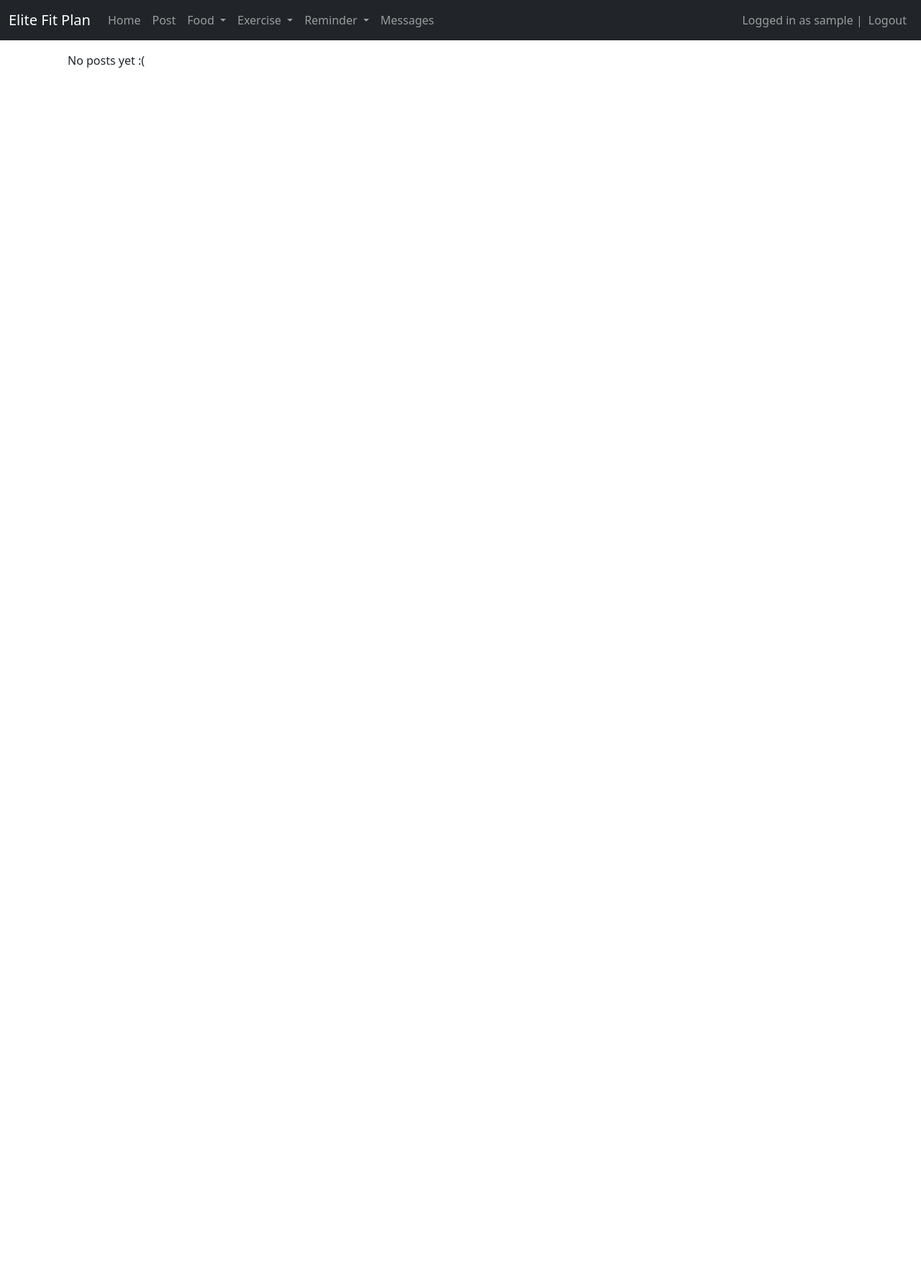
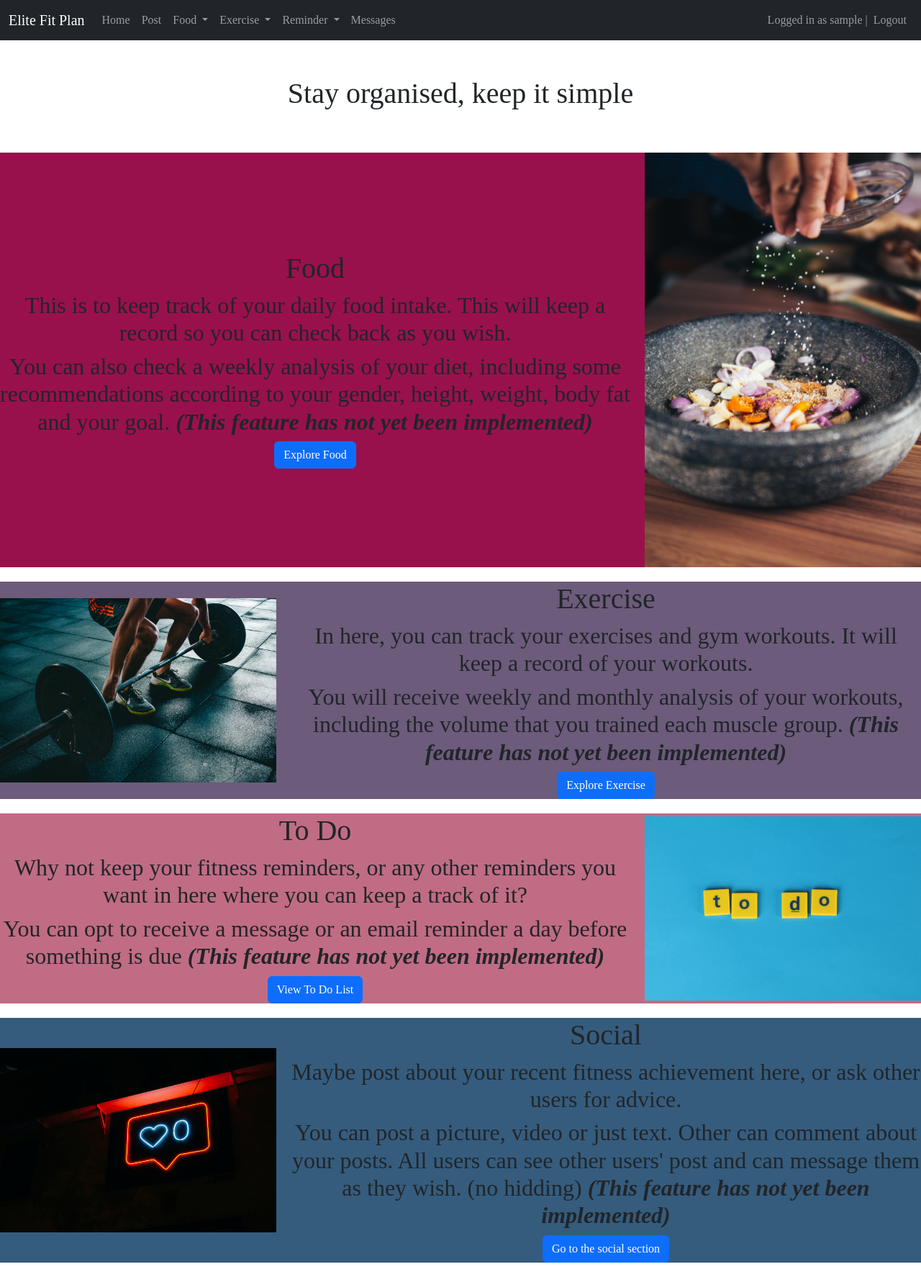
Before and after one commit to darius-hmi/personalOrganiser, a Django app: page / in a window 1280 px wide. Shown: the whole page at 72% size. Before the commit the page ends 94 px from the top, so only its background shows below. Run offline with Django 4.2, Linux system fonts and the light colour scheme; the visitor is signed in with stand-in values (Sample User, id 1); data that the repository does not hold is empty; parts of the project's set-up code (start-up, migrations or seed data) failed here and were passed over.

Commit message:
home page looking better

```diff
--- a/main/templates/main/base.html
+++ b/main/templates/main/base.html
@@ -1,11 +1,11 @@
 <!DOCTYPE html>
-{%load static%}
-<link rel="stylesheet" type="text/css" href="{% static 'css/base.css' %}">
 <html lang="en">
 <head>
     <meta charset="UTF-8">
     <meta name="viewport" content="width=device-width, initial-scale=1">
     <link href="https://cdn.jsdelivr.net/npm/bootstrap@5.3.2/dist/css/bootstrap.min.css" rel="stylesheet" integrity="sha384-T3c6CoIi6uLrA9TneNEoa7RxnatzjcDSCmG1MXxSR1GAsXEV/Dwwykc2MPK8M2HN" crossorigin="anonymous">
+    {%load static%}
+    <link rel="stylesheet" type="text/css" href="{% static 'css/base.css' %}">
     <title>{% block title %}My Site{% endblock %}</title>
 </head>
 
@@ -77,7 +77,7 @@
              </div>
          </div>
      </nav>
-     <div class="container">
+     <div class="container-fluid full-width">
          {% block content %}
          {% endblock %}
      </div>
--- a/main/templates/main/home.html
+++ b/main/templates/main/home.html
@@ -2,14 +2,10 @@
 {% block title %}Home Page{% endblock %}
 {% block content %}
 
-<style>
-  .card-body p {
-  white-space: pre-line;
-  }
-</style>
 
-
-<div class="container mt-3">
+<!-- Section for Posts -->
+<!-- <section id="posts-section" class="link-section full-width posts-section">
+  <h2>Latest Posts</h2>
   {% for post in posts %}
     <div class="card mb-3" style="width: 100%;">
       <div class="card-header"><strong>@{{ post.author.username }}</strong></div>
@@ -30,5 +26,56 @@
   {% empty %}
     <p>No posts yet :(</p>
   {% endfor %}
-</div>
+</section> -->
+
+<!-- Section for Links -->
+<section id="links-section" class="link-section full-width">
+  <div class="section-heading">
+    <h1>Stay organised, keep it simple</h1>
+  </div>
+  <!-- Food Link Section -->
+  <div class="food-section">
+    <div class="food-content">
+      <h1>Food</h3>
+      <h2>This is to keep track of your daily food intake. This will keep a record so you can check back as you wish.</h2>
+      <h2>You can also check a weekly analysis of your diet, including some recommendations according to your gender, height, weight, body fat and your goal.<i><b> (This feature has not yet been implemented)</b></i></h2>
+      <a href="/create-food" class="btn btn-primary">Explore Food</a>
+    </div>
+    <img src="/static/images/food.jpg" alt="Food" class="food-image">
+  </div>
+
+
+  <!-- Exercise Link Section -->
+  <div class="exercise-section">
+    <img src="/static/images/exercise.jpg" alt="Exercise" class="exercise-image">
+    <div class="exercise-content">
+      <h1>Exercise</h3>
+      <h2>In here, you can track your exercises and gym workouts. It will keep a record of your workouts.</h2>
+      <h2>You will receive weekly and monthly analysis of your workouts, including the volume that you trained each muscle group.<i><b> (This feature has not yet been implemented)</b></i></h2>
+      <a href="/addExercise" class="btn btn-primary">Explore Exercise</a>
+    </div>
+  </div>
+
+  <div class="todo-section">
+    <div class="todo-content">
+      <h1>To Do</h3>
+      <h2>Why not keep your fitness reminders, or any other reminders you want in here where you can keep a track of it?</h2>
+      <h2>You can opt to receive a message or an email reminder a day before something is due<i><b> (This feature has not yet been implemented)</b></i></h2>
+      <a href="/toDoList" class="btn btn-primary">View To Do List</a>
+    </div>
+    <img src="/static/images/reminder.jpg" alt="to do" class="todo-image">
+  </div>
+
+  <div class="post-section">
+    <img src="/static/images/social.jpg" alt="social" class="post-image">
+    <div class="post-content">
+      <h1>Social</h3>
+      <h2>Maybe post about your recent fitness achievement here, or ask other users for advice.</h2>
+      <h2>You can post a picture, video or just text. Other can comment about your posts. All users can see other users' post and can message them as they wish. (no hidding)<i><b> (This feature has not yet been implemented)</b></i></h2>
+      <a href="/create-post" class="btn btn-primary">Go to the social section</a>
+    </div>
+
+  </div>
+
+</section>
 {% endblock %}
--- a/static/css/base.css
+++ b/static/css/base.css
@@ -47,4 +47,104 @@
     background-position: center; /* Center the background image */
 }
 
+.container {
+    width: 100%;
+}
+.card-body p {
+    white-space: pre-line;
+}
+.link-section {
+    border-radius: 10px;
+    margin-bottom: 20px; /* Add margin between sections */
+    padding: 0px;
+    width: 100%; /* Make the link section full width */
+    display: flex; /* Use flexbox */
+    justify-content: center; /* Center align the items */
+    flex-direction: column; /* Align items vertically */
+    text-align: center;
+}
+.food-section, .exercise-section, .todo-section, .posts-section {
+    text-align: center; /* Center align text */
+    margin-bottom: 20px; /* Add margin between sections */
+}
+.food-section {
+    background-color: #99114c; /* Light orange background */
+    display: flex;
+    align-items: center;
+}
+.exercise-section {
+    background-color: #6C5B7B; /* Light purple background */
+    display: flex;
+    align-items: center;
+}
+.todo-section {
+    background-color: #C06C84; /* Light pink background */
+    display: flex;
+    align-items: center;
+}
+.post-section {
+    background-color: #355C7D; /* Light blue background */
+    display: flex;
+    align-items: center;
+}
+
+.section-heading {
+    margin-top: 50px; /* Adjust margin-top as needed */
+    margin-bottom: 50px;
+    text-align: center; /* Align text to the center */
+}
+
+.section-heading h1 {
+    font-size: 40px; /* Adjust font size as needed */
+}
+
+
+.food-image {
+    margin-right: auto; /* Move the image to the right */
+    width: 30%; /* Adjust the size of the image as needed */
+    margin-left: 20px; /* Add space between image and content */
+}
+
+.food-content {
+    width: 70%; /* Adjust the width of the content */
+}
+
+.exercise-image {
+    margin-left: auto; /* Move the image to the right */
+    width: 30%; /* Adjust the size of the image as needed */
+    margin-right: 20px; /* Add space between image and content */
+}
+
+.exercise-content {
+width: 70%; /* Adjust the width of the content */
+}
+
+.todo-image {
+    margin-right: auto; /* Move the image to the right */
+    width: 30%; /* Adjust the size of the image as needed */
+    margin-left: 20px; /* Add space between image and content */
+}
+
+.todo-content {
+    width: 70%; /* Adjust the width of the content */
+}
+
+.post-image {
+    margin-left: auto; /* Move the image to the right */
+    width: 30%; /* Adjust the size of the image as needed */
+    margin-right: 20px; /* Add space between image and content */
+}
+
+.post-content {
+    width: 70%; /* Adjust the width of the content */
+}
+
+.full-width {
+    padding-left: 0;
+    padding-right: 0;
+}
+
+body {
+    font-family: "Century Gothic", serif;
+}
 /* Add other CSS styles for your elements */
```
Also changed, not shown: main/templates/main/alternativeBase.html (deleted, +0 -117 lines), static/images/exercise.jpg (added), static/images/food.jpg (added), static/images/food2.jpg (added), static/images/reminder.jpg (added), static/images/social.jpg (added).
